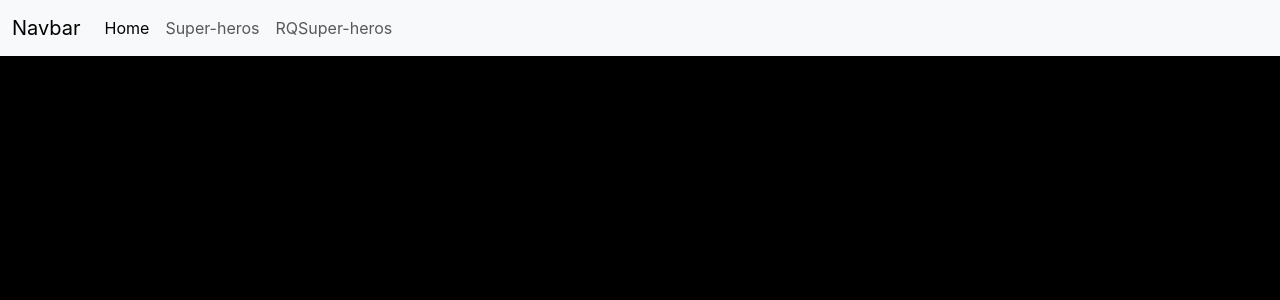
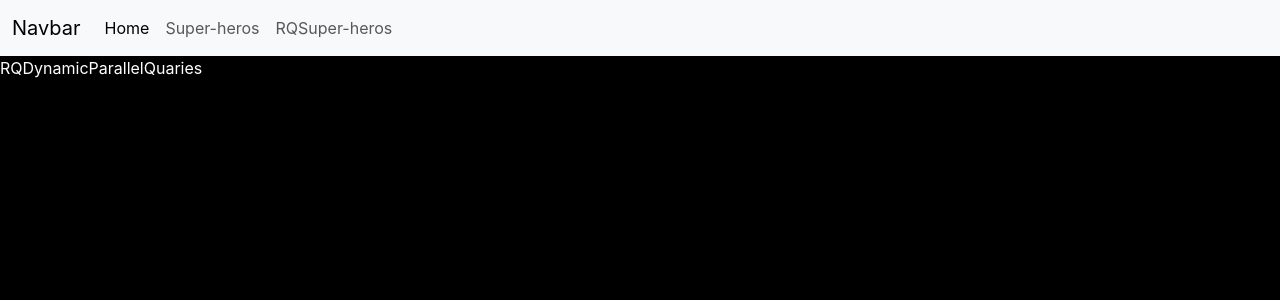
Before and after one commit to ANSH127/React-Fetch-Magic, a React (Create React App) app: page /rq-dynamic-parallel in a window 1280 px wide. Shown: the top 300 px of the page. Built offline with nearby package versions, Linux system fonts and the light colour scheme; data requests are answered from the project's data file.

Commit message:
making dynamic || quaries

```diff
--- a/src/App.js
+++ b/src/App.js
@@ -6,6 +6,7 @@ import SuperHerosPage from './components/SuperHerosPage';
 import RQSuperHerosPage from './components/RQSuperHerosPage';
 import RQSuperHeroDetail from './components/RQSuperHeroDetail';
 import RQParallelQuaries from './components/RQParallelQuaries';
+import RQDynamicParallelQuaries from './components/RQDynamicParallelQuaries';
 import Navbar from './composables/Navbar';
 import {
   QueryClient,
@@ -34,6 +35,7 @@ function App() {
         <Route path="/rq-super-heros" element={<RQSuperHerosPage />} />
         <Route path="/rq-super-heros/:id" element={<RQSuperHeroDetail />} />
         <Route path="/rq-parallel" element={<RQParallelQuaries />} />
+        <Route path="/rq-dynamic-parallel" element={<RQDynamicParallelQuaries idlist={[1,3]} />} />
 
       </Routes>
 
--- /dev/null
+++ b/src/components/RQDynamicParallelQuaries.js
@@ -0,0 +1,22 @@
+import React from 'react'
+import { useQueries } from '@tanstack/react-query'
+import axios from 'axios'
+
+export default function RQDynamicParallelQuaries({ idlist }) {
+    // console.log(idlist);
+    const  QueryResult  = useQueries({
+        queries: idlist.map((id) => ({
+            queryKey: ['superheros', id],
+            queryFn: () =>
+                axios
+                    .get(`http://localhost:4000/superheroes/${id}`)
+                    .then((res) => res.data),
+        })),
+
+
+    })
+    console.log(QueryResult);
+    return (
+        <div>RQDynamicParallelQuaries</div>
+    )
+}
```
